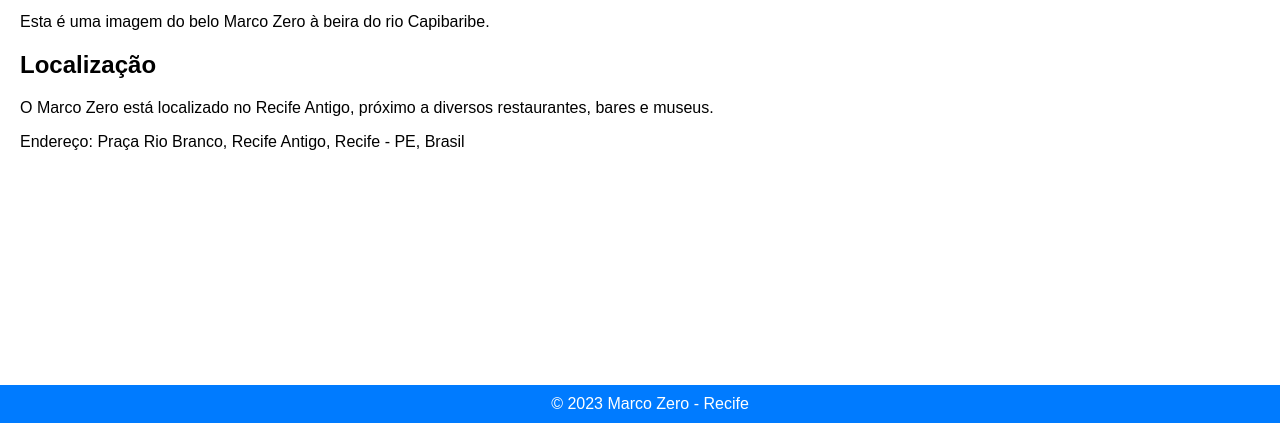
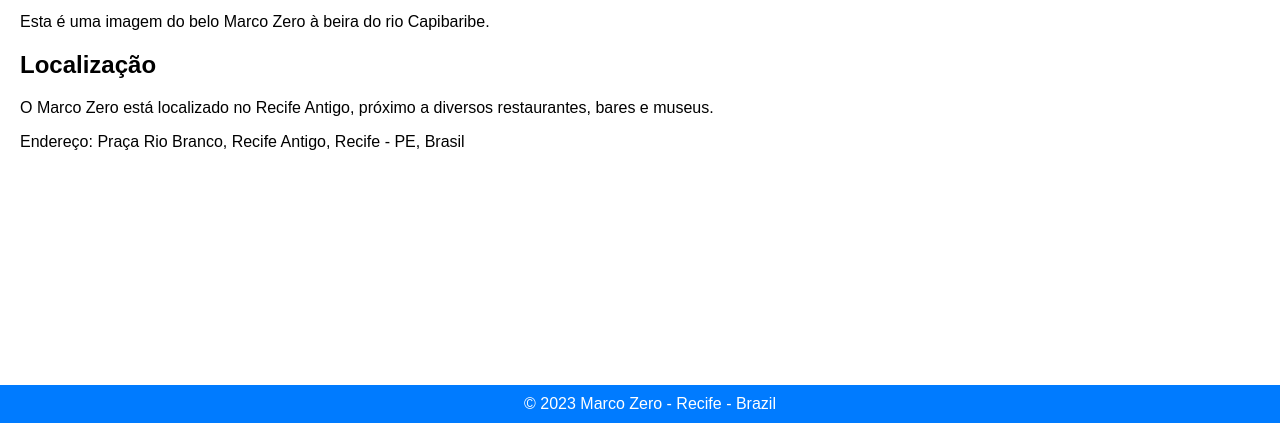
Before and after one commit to leoboy82/html_cidade_recife, a plain HTML site: page index.html in a window 1280 px wide. Shown: the part 377-800 px from the top of the page. Drawn offline with Linux system fonts and the light colour scheme.

Commit message:
pequena modificação

```diff
--- a/index.html
+++ b/index.html
@@ -72,7 +72,7 @@
         </section>
     </main>
     <footer>
-        &copy; 2023 Marco Zero - Recife
+        &copy; 2023 Marco Zero - Recife - Brazil
     </footer>
 </body>
 </html>
```
